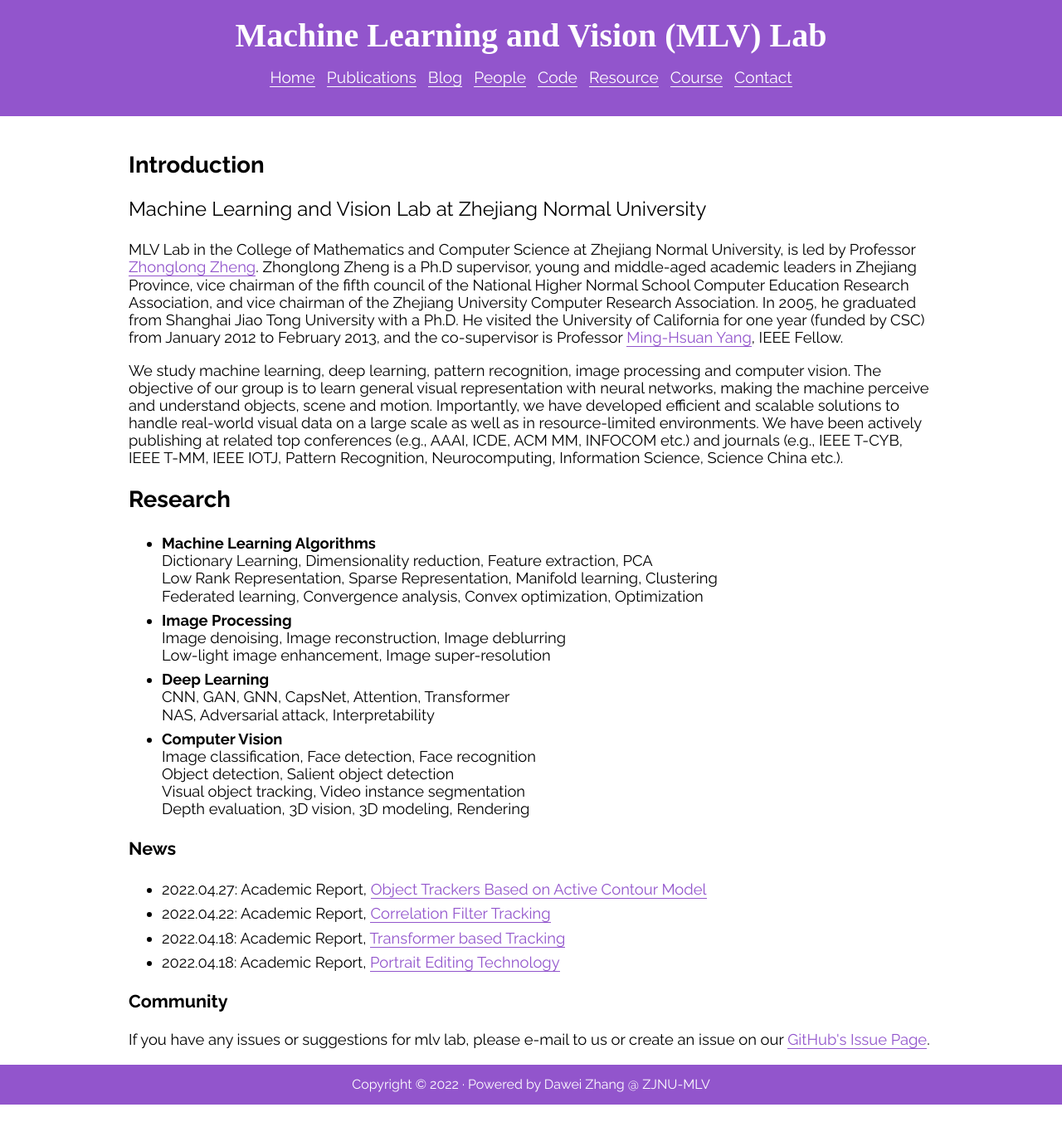
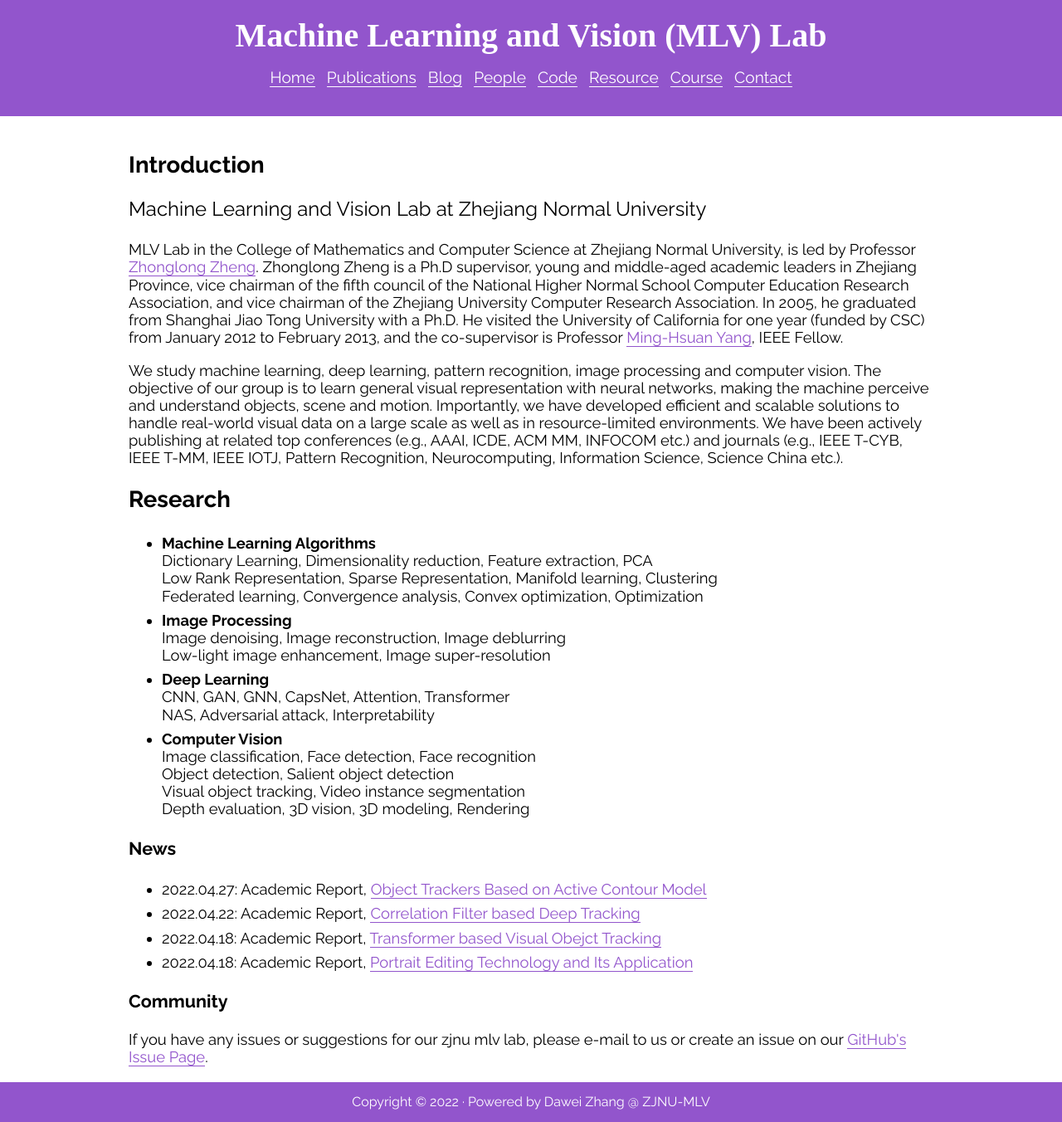
Before and after one commit to ZJNU-MLV-Lab/ZJNU-MLV-Lab.github.io, a Jekyll site: the page built from index.html, in a window 1280 px wide. Shown: the whole page at 83% size. Built offline with Jekyll 4.4.1, drawn with Linux system fonts in a browser that asks for light colours; nearby versions of some CDN libraries; some web fonts are replaced; before the commit the page ends 1331 px from its top, so only the background shows below that.

Commit message:
Update index.html

```diff
--- a/index.html
+++ b/index.html
@@ -47,12 +47,12 @@
 
       <ul>
         <li> 2022.04.27: Academic Report, <a href='http://sjxy.zjnu.edu.cn/2022/0427/c13738a392843/page.htm'>Object Trackers Based on Active Contour Model</a>
-        <li> 2022.04.22: Academic Report, <a href='http://sjxy.zjnu.edu.cn/2022/0422/c13738a392843/page.htm'>Correlation Filter Tracking</a>
-        <li> 2022.04.18: Academic Report, <a href='http://sjxy.zjnu.edu.cn/2022/0415/c13738a392843/page.htm'>Transformer based Tracking</a>
-        <li> 2022.04.18: Academic Report, <a href='http://sjxy.zjnu.edu.cn/2022/0414/c13738a392647/page.htm'>Portrait Editing Technology</a>
+        <li> 2022.04.22: Academic Report, <a href='http://sjxy.zjnu.edu.cn/2022/0422/c13738a392843/page.htm'>Correlation Filter based Deep Tracking</a>
+        <li> 2022.04.18: Academic Report, <a href='http://sjxy.zjnu.edu.cn/2022/0415/c13738a392843/page.htm'>Transformer based Visual Obejct Tracking</a>
+        <li> 2022.04.18: Academic Report, <a href='http://sjxy.zjnu.edu.cn/2022/0414/c13738a392647/page.htm'>Portrait Editing Technology and Its Application</a>
       </ul>
     </p>
     <h3>Community</h3>
-      If you have any issues or suggestions for mlv lab, please e-mail to us or create an issue on our
+      If you have any issues or suggestions for our zjnu mlv lab, please e-mail to us or create an issue on our
       <a href='https://github.com/zjnu-mlv-lab/zjnu-mlv-lab.github.io/issues'>GitHub's Issue Page</a>.
   </section>
```
